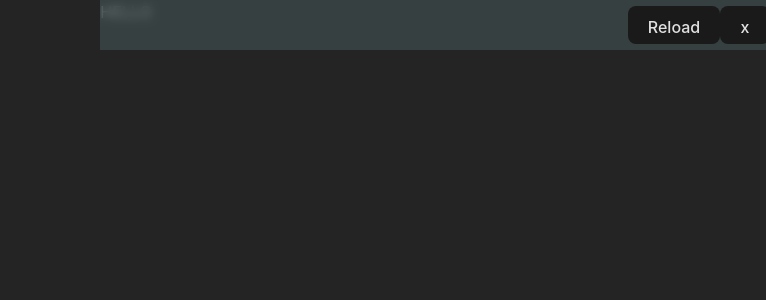
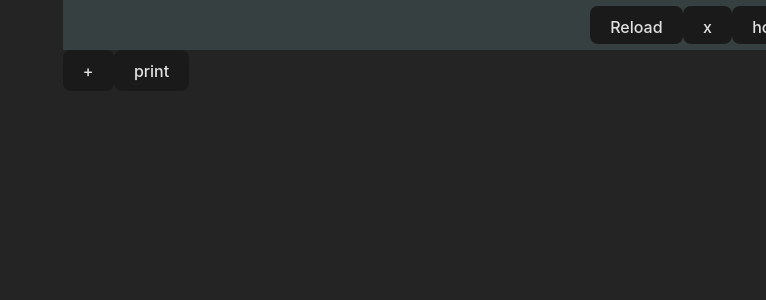
Before and after one commit to Merzaad/learning_react, a React (Vite) app: page /x in a window 1280 px wide. Shown: the top 300 px of the page, without its empty margins (514-1280 px from the left). Built offline with nearby package versions, Linux system fonts and the light colour scheme.

Commit message:
test module

```diff
--- a/src/App.css
+++ /dev/null
@@ -1,90 +0,0 @@
-.App {
-  min-height: 100vh;
-  max-width: 700px;
-  margin: auto;
-  padding: 50px 0px;
-}
-.header {
-  text-align: center;
-  font-size: 40px;
-}
-.logos {
-  display: flex;
-  justify-content: center;
-  align-items: center;
-}
-.logo {
-  height: 6em;
-  padding: 1.5em;
-  will-change: filter;
-}
-.logo:hover {
-  filter: drop-shadow(0 0 2em #646cffaa);
-}
-.logo.react:hover {
-  filter: drop-shadow(0 0 2em #61dafbaa);
-}
-
-@keyframes logo-spin {
-  from {
-    transform: rotate(0deg);
-  }
-  to {
-    transform: rotate(360deg);
-  }
-}
-
-@media (prefers-reduced-motion: no-preference) {
-  a:nth-of-type(2) .logo {
-    animation: logo-spin infinite 20s linear;
-  }
-}
-
-.card {
-  padding: 2em;
-  height: 20px;
-}
-
-.read-the-docs {
-  color: #888;
-}
-
-.box {
-  display: flex;
-  gap: 5px;
-  flex-direction: column;
-  justify-content: center;
-  align-items: center;
-  margin-top: 10px;
-  border: 1px solid gray;
-  border-radius: 20px;
-  padding: 20px 5px;
-}
-.box .btns {
-  display: flex;
-  gap: 10px;
-  justify-content: center;
-}
-
-.box .tab {
-  width: 50%;
-  height: 100px;
-  display: flex;
-  justify-content: center;
-  align-items: center;
-  border-radius: 10px;
-  margin: 10px auto 10px auto;
-  color: #ffd369;
-}
-
-.blur {
-  filter: blur(2px);
-}
-@media screen and (max-width: 960px) {
-  .App {
-    padding: 10px 0px 90px 0px;
-  }
-  .notif .paper {
-    width: 80%;
-  }
-}
--- a/src/App.tsx
+++ b/src/App.tsx
@@ -5,6 +5,7 @@ import Layout from './components/layout'
 import { register } from './swRegisteration'
 import { BrowserRouter, Routes, Route } from 'react-router-dom'
 import Home from './components/app'
+import X from './components/x'
 
 function App() {
   const [update, setUpdate] = React.useState(false)
@@ -28,7 +29,7 @@ function App() {
         <Routes>
           <Route path="/" element={<Layout />}>
             <Route index element={<Home />} />
-            <Route path="/x" element={<>HELLO</>} />
+            <Route path="/x" element={<X />} />
           </Route>
         </Routes>
       </BrowserRouter>
--- a/src/components/app/index.css
+++ b/src/components/app/index.css
@@ -0,0 +1,90 @@
+.App {
+    min-height: 100vh;
+    max-width: 700px;
+    margin: auto;
+    padding: 50px 0px;
+  }
+  .header {
+    text-align: center;
+    font-size: 40px;
+  }
+  .logos {
+    display: flex;
+    justify-content: center;
+    align-items: center;
+  }
+  .logo {
+    height: 6em;
+    padding: 1.5em;
+    will-change: filter;
+  }
+  .logo:hover {
+    filter: drop-shadow(0 0 2em #646cffaa);
+  }
+  .logo.react:hover {
+    filter: drop-shadow(0 0 2em #61dafbaa);
+  }
+
+  @keyframes logo-spin {
+    from {
+      transform: rotate(0deg);
+    }
+    to {
+      transform: rotate(360deg);
+    }
+  }
+
+  @media (prefers-reduced-motion: no-preference) {
+    a:nth-of-type(2) .logo {
+      animation: logo-spin infinite 20s linear;
+    }
+  }
+
+  .card {
+    padding: 2em;
+    height: 20px;
+  }
+
+  .read-the-docs {
+    color: #888;
+  }
+
+  .box {
+    display: flex;
+    gap: 5px;
+    flex-direction: column;
+    justify-content: center;
+    align-items: center;
+    margin-top: 10px;
+    border: 1px solid gray;
+    border-radius: 20px;
+    padding: 20px 5px;
+  }
+  .box .btns {
+    display: flex;
+    gap: 10px;
+    justify-content: center;
+  }
+
+  .box .tab {
+    width: 50%;
+    height: 100px;
+    display: flex;
+    justify-content: center;
+    align-items: center;
+    border-radius: 10px;
+    margin: 10px auto 10px auto;
+    color: #ffd369;
+  }
+
+  .blur {
+    filter: blur(2px);
+  }
+  @media screen and (max-width: 960px) {
+    .App {
+      padding: 10px 0px 90px 0px;
+    }
+    .notif .paper {
+      width: 80%;
+    }
+  }
--- a/src/components/notification/index.tsx
+++ b/src/components/notification/index.tsx
@@ -1,5 +1,5 @@
 import React from 'react'
-import '../../App.css'
+/* import '../../App.css' */
 import notifContext from '../../context/notifContext'
 
 const Notification = () => {
--- /dev/null
+++ b/src/components/x/index.css
@@ -0,0 +1,6 @@
+.X {
+    min-height: 100vh;
+    max-width: 700px;
+    margin: auto;
+    padding: 50px 0px;
+  }
--- /dev/null
+++ b/src/components/x/index.tsx
@@ -0,0 +1,17 @@
+import * as React from 'react'
+import './index.css'
+import { moduleValue, increaseModuleValue } from '../../modules/module'
+
+const X = () => {
+  return (
+    <div className="X">
+      <button type="button" onClick={() => increaseModuleValue()}>
+        +
+      </button>
+      <button type="button" onClick={() => window.alert(moduleValue)}>
+        print
+      </button>
+    </div>
+  )
+}
+export default X
```
